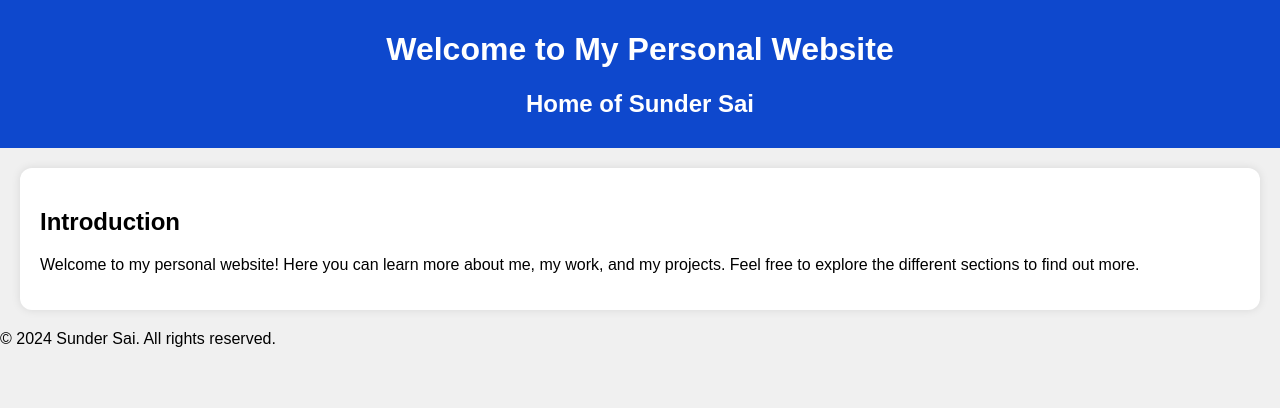
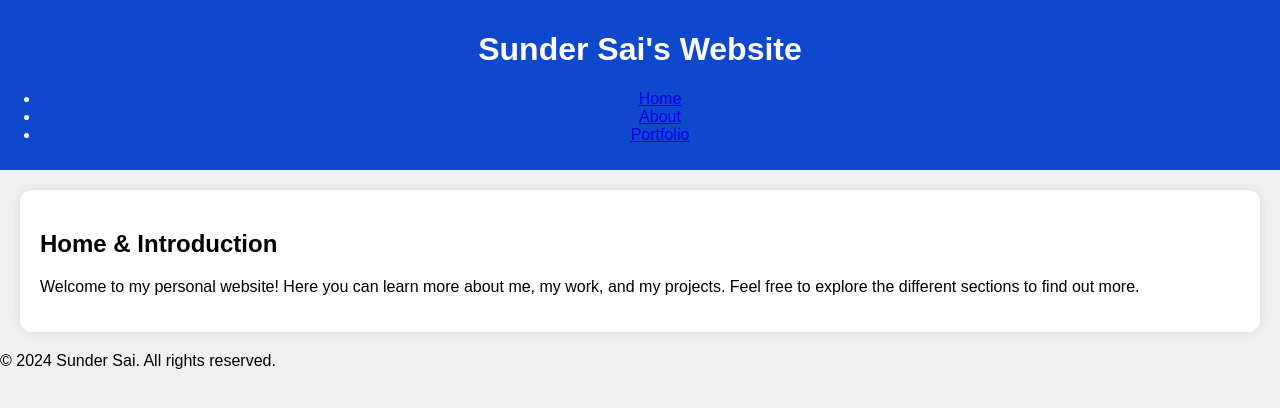
Before and after one commit to saisunder23/personal-portfolio, a plain HTML site: page index.html in a window 1280 px wide. Drawn offline with Linux system fonts and the light colour scheme.

Commit message:
adding persistent header

```diff
--- a/index.html
+++ b/index.html
@@ -8,13 +8,19 @@
 </head>
 <body>
     <header>
-        <h1> Welcome to My Personal Website</h1>
-        <h2>Home of Sunder Sai</h2>
+        <h1> Sunder Sai's Website </h1>
+        <nav>
+            <ul>
+                <li><a href="index.html">Home</a></li>
+                <li><a href="about.html">About</a></li>
+                <li><a href="portfolio.html">Portfolio</a></li>
+            </ul>
+        </nav>
     </header>
 
     <main>
         <section>
-            <h2>Introduction</h2>
+            <h2>Home & Introduction</h2>
             <p>Welcome to my personal website! Here you can learn more about me, my work, and my projects. Feel free to explore the different sections to find out more.</p>
         </section>
     </main>
```
